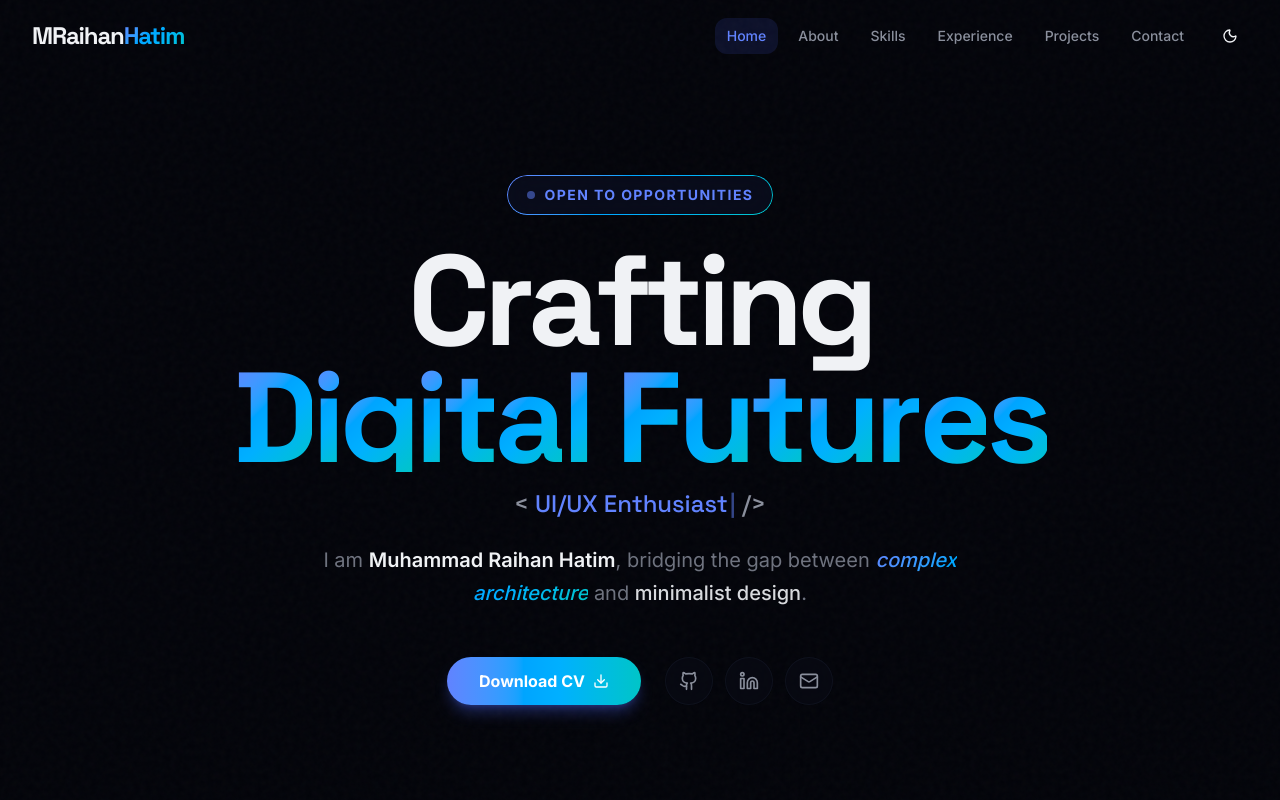
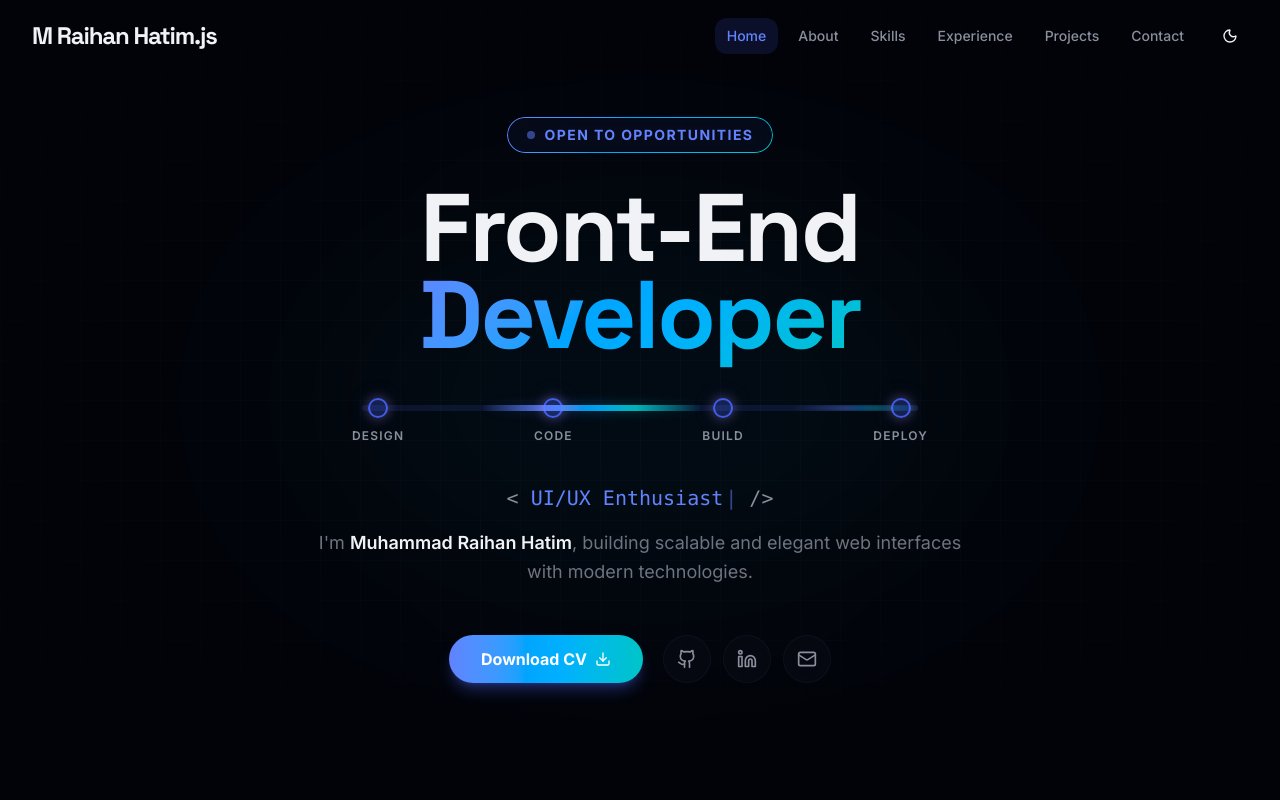
Before and after one commit to mraihanhatim04/Portfolio-FrontEnd, a React (Vite) app: page / in a window 1280 px wide. Shown: the top 800 px of the page. Built offline with nearby package versions, Linux system fonts and the light colour scheme.

Commit message:
redesign hero section

```diff
--- a/src/components/hero.tsx
+++ b/src/components/hero.tsx
@@ -1,26 +1,19 @@
-import { animated, useSpring, useTrail, config } from "@react-spring/web"
 import { Button } from "@/components/ui/button"
-import { Download, Github, Linkedin, Mail  } from "lucide-react"
-import { useState, useEffect, useMemo } from "react"
+import { Download, Github, Linkedin, Mail } from "lucide-react"
+import { useState, useEffect } from "react"
 
 const roles = ["Front-End Developer", "UI/UX Enthusiast", "React Specialist", "Web Architect"]
 
 export function Hero() {
-  const [coords, setCoords] = useState({ x: 0, y: 0 })
   const [roleIndex, setRoleIndex] = useState(0)
   const [displayText, setDisplayText] = useState("")
   const [isDeleting, setIsDeleting] = useState(false)
+  const [isVisible, setIsVisible] = useState(false)
 
-  // Mouse parallax
+  // Entrance animation
   useEffect(() => {
-    const handleMouseMove = (e: MouseEvent) => {
-      setCoords({
-        x: (e.clientX / window.innerWidth - 0.5) * 40,
-        y: (e.clientY / window.innerHeight - 0.5) * 40,
-      })
-    }
-    window.addEventListener("mousemove", handleMouseMove)
-    return () => window.removeEventListener("mousemove", handleMouseMove)
+    const timer = setTimeout(() => setIsVisible(true), 100)
+    return () => clearTimeout(timer)
   }, [])
 
   // Typewriter effect
@@ -46,239 +39,142 @@ export function Hero() {
     return () => clearTimeout(timeout)
   }, [displayText, isDeleting, roleIndex])
 
-  // Parallax springs
-  const parallaxSpring = useSpring({
-    x: coords.x,
-    y: coords.y,
-    config: { mass: 1, tension: 120, friction: 60 },
-  })
-
-  // Content trail animation
-  const content = [
-    { type: "badge" },
-    { type: "heading" },
-    { type: "typewriter" },
-    { type: "description" },
-    { type: "ctas" },
-  ]
-
-  const trail = useTrail(content.length, {
-    from: { opacity: 0, y: 50, scale: 0.96 },
-    to: { opacity: 1, y: 0, scale: 1 },
-    config: config.gentle,
-    delay: 400,
-  })
-
-  // Animated orbs
-  const orb1 = useSpring({
-    from: { x: 0, y: 0, scale: 1 },
-    to: async (next) => {
-      while (true) {
-        await next({ x: 60, y: 40, scale: 1.15 })
-        await next({ x: 0, y: 0, scale: 1 })
-      }
-    },
-    config: { duration: 10000 },
-  })
-
-  const orb2 = useSpring({
-    from: { x: 0, y: 0, scale: 1 },
-    to: async (next) => {
-      while (true) {
-        await next({ x: -60, y: -50, scale: 1.25 })
-        await next({ x: 0, y: 0, scale: 1 })
-      }
-    },
-    config: { duration: 13000 },
-  })
-
-  const orb3 = useSpring({
-    from: { x: 0, y: 0, scale: 1 },
-    to: async (next) => {
-      while (true) {
-        await next({ x: 30, y: -30, scale: 1.1 })
-        await next({ x: -20, y: 20, scale: 0.95 })
-        await next({ x: 0, y: 0, scale: 1 })
-      }
-    },
-    config: { duration: 15000 },
-  })
-
-  // Heading letters for stagger animation
-  const headingLine1 = "Crafting"
-  const headingLine2 = "Digital Futures"
-  const letters1 = useMemo(() => headingLine1.split(""), [])
-  const letters2 = useMemo(() => headingLine2.split(""), [])
-
-  const letterTrail1 = useTrail(letters1.length, {
-    from: { opacity: 0, y: 30 },
-    to: { opacity: 1, y: 0 },
-    config: { tension: 200, friction: 20 },
-    delay: 600,
-  })
-
-  const letterTrail2 = useTrail(letters2.length, {
-    from: { opacity: 0, y: 30 },
-    to: { opacity: 1, y: 0 },
-    config: { tension: 200, friction: 20 },
-    delay: 900,
-  })
-
-  // Particles
-  const particles = useMemo(
-    () =>
-      Array.from({ length: 30 }, (_, i) => ({
-        id: i,
-        left: `${Math.random() * 100}%`,
-        top: `${Math.random() * 100}%`,
-        size: 2 + Math.random() * 3,
-        delay: Math.random() * 12,
-        duration: 8 + Math.random() * 10,
-      })),
-    []
-  )
-
   return (
     <section
       id="hero"
-      className="noise-bg relative flex min-h-screen flex-col items-center justify-center overflow-hidden"
+      className="relative flex min-h-screen flex-col items-center justify-center overflow-hidden bg-background"
     >
-      {/* Grid Layer */}
-      <animated.div
-        style={{
-          transform: parallaxSpring.x.to(
-            (x) => `translate3d(${x * 0.2}px, ${parallaxSpring.y.get() * 0.2}px, 0)`
-          ),
-        }}
-        className="grid-background absolute inset-0 -z-20 opacity-50"
+      {/* Subtle Grid Overlay */}
+      <div className="grid-background absolute inset-0 opacity-50" />
+
+      {/* Subtle Accent Ambient Glow */}
+      <div className="absolute top-1/2 left-1/2 -translate-x-1/2 -translate-y-1/2 w-[800px] h-[400px] rounded-full opacity-[0.06] blur-[120px]"
+        style={{ background: "radial-gradient(ellipse, var(--accent) 0%, var(--accent-secondary) 50%, transparent 70%)" }}
       />
 
-      {/* Glowing Orbs */}
-      <div className="absolute inset-0 -z-10">
-        <animated.div
-          style={{
-            transform: orb1.x.to(
-              (x) => `translate3d(${x}px, ${orb1.y.get()}px, 0) scale(${orb1.scale.get()})`
-            ),
-          }}
-          className="absolute -top-[10%] -left-[5%] h-[50%] w-[50%] rounded-full bg-[oklch(0.55_0.28_270/0.15)] blur-[120px]"
-        />
-        <animated.div
-          style={{
-            transform: orb2.x.to(
-              (x) => `translate3d(${x}px, ${orb2.y.get()}px, 0) scale(${orb2.scale.get()})`
-            ),
-          }}
-          className="absolute -bottom-[15%] -right-[10%] h-[55%] w-[55%] rounded-full bg-[oklch(0.65_0.20_195/0.12)] blur-[140px]"
-        />
-        <animated.div
-          style={{
-            transform: orb3.x.to(
-              (x) => `translate3d(${x}px, ${orb3.y.get()}px, 0) scale(${orb3.scale.get()})`
-            ),
-          }}
-          className="absolute top-[20%] right-[15%] h-[35%] w-[35%] rounded-full bg-[oklch(0.60_0.24_300/0.10)] blur-[100px]"
-        />
+      {/* Main Content */}
+      <div className="container relative z-10 mx-auto px-4 text-center sm:px-6 lg:px-8">
+        <div className="mx-auto max-w-4xl">
+
+          {/* Status Badge */}
+          <div
+            className={`mb-8 flex justify-center transition-all duration-700 ${
+              isVisible ? "opacity-100 translate-y-0" : "opacity-0 translate-y-6"
+            }`}
+          >
+            <div className="gradient-border inline-flex items-center gap-2.5 rounded-full bg-accent/5 px-5 py-2 text-sm font-bold tracking-widest text-accent backdrop-blur-md">
+              <span className="h-2 w-2 rounded-full bg-accent animate-pulse" />
+              OPEN TO OPPORTUNITIES
+            </div>
           </div>
 
-      {/* Floating Particles */}
-      <div className="absolute inset-0 -z-5 overflow-hidden pointer-events-none">
-        {particles.map((p) => (
+          {/* Big Bold Headline */}
+          <h1
+            className={`text-5xl font-[800] tracking-tight text-foreground font-[family-name:var(--font-display)] sm:text-6xl md:text-7xl lg:text-8xl leading-[0.9] transition-all duration-700 delay-150 ${
+              isVisible ? "opacity-100 translate-y-0" : "opacity-0 translate-y-8"
+            }`}
+          >
+            Front-End
+            <br />
+            <span className="gradient-text">
+              Developer
+            </span>
+          </h1>
+
+          {/* ── Pipeline Animation ── */}
           <div
-            key={p.id}
-            className="absolute rounded-full bg-accent/40 animate-particle"
+            className={`my-10 mx-auto max-w-xl transition-all duration-700 delay-300 ${
+              isVisible ? "opacity-100 translate-y-0" : "opacity-0 translate-y-6"
+            }`}
+          >
+            {/* Pipeline Container */}
+            <div className="relative">
+              {/* Pipeline Nodes */}
+              <div className="flex items-center justify-between relative z-10">
+                {["Design", "Code", "Build", "Deploy"].map((label) => (
+                  <div key={label} className="flex flex-col items-center gap-2.5">
+                    <div
+                      className="h-5 w-5 rounded-full border-2 border-accent/60 bg-accent/20 transition-all duration-300"
                       style={{
-              left: p.left,
-              top: p.top,
-              width: p.size,
-              height: p.size,
-              animationDelay: `${p.delay}s`,
-              animationDuration: `${p.duration}s`,
+                        boxShadow: "0 0 12px rgba(var(--accent-rgb),0.4), 0 0 24px rgba(var(--accent-rgb),0.15)",
                       }}
                     />
+                    <span className="text-[10px] font-semibold tracking-widest uppercase text-muted-foreground sm:text-xs">
+                      {label}
+                    </span>
+                  </div>
                 ))}
               </div>
 
-      {/* Floating Geometric Elements */}
-      <div className="pointer-events-none absolute inset-0 -z-5 overflow-hidden">
-        {[...Array(6)].map((_, i) => (
+              {/* The Pipe */}
+              <div className="absolute top-[7px] left-[10px] right-[10px] z-0">
+                {/* Pipe body */}
+                <div className="h-[6px] w-full rounded-full bg-accent/10" />
+                {/* Water flow - stream 1 */}
+                <div className="absolute inset-0 h-[6px] overflow-hidden rounded-full">
                   <div
-            key={i}
-            className="absolute border border-accent/15 animate-float opacity-10"
+                    className="h-full w-[40%] rounded-full animate-pipeline-flow"
                     style={{
-              left: `${15 + i * 15}%`,
-              top: `${20 + i * 10}%`,
-              width: `${20 + i * 12}px`,
-              height: `${20 + i * 12}px`,
-              borderRadius: i % 3 === 0 ? "50%" : i % 3 === 1 ? "4px" : "30%",
-              animationDelay: `${i * 1.5}s`,
-              animationDuration: `${6 + i * 2}s`,
+                      background: "linear-gradient(90deg, transparent 0%, var(--accent) 30%, var(--accent-secondary) 70%, transparent 100%)",
+                      filter: "blur(0.5px)",
+                      opacity: 0.9,
                     }}
                   />
-        ))}
+                </div>
+                {/* Water flow - stream 2 (delayed, subtle) */}
+                <div className="absolute inset-0 h-[6px] overflow-hidden rounded-full">
+                  <div
+                    className="h-full w-[25%] rounded-full animate-pipeline-flow-delayed"
+                    style={{
+                      background: "linear-gradient(90deg, transparent 0%, var(--accent) 40%, var(--accent-secondary) 60%, transparent 100%)",
+                      filter: "blur(2px)",
+                      opacity: 0.4,
+                    }}
+                  />
+                </div>
+                {/* Pipe glow */}
+                <div
+                  className="absolute inset-0 h-[10px] -top-[2px] rounded-full animate-pipeline-flow opacity-20"
+                  style={{
+                    background: "linear-gradient(90deg, transparent, var(--accent), var(--accent-secondary), transparent)",
+                    filter: "blur(6px)",
+                    width: "40%",
+                  }}
+                />
+              </div>
+            </div>
           </div>
 
-      {/* Main Content */}
-      <div className="container relative z-20 mx-auto px-4 text-center sm:px-6 lg:px-8 pt-20">
-        <div className="mx-auto max-w-5xl">
-          {/* Badge */}
-          <animated.div style={trail[0]} className="mb-8 flex justify-center">
-            <div className="gradient-border inline-flex items-center gap-2.5 rounded-full bg-accent/5 px-5 py-2.5 text-sm font-bold tracking-widest text-accent backdrop-blur-md">
-              <span className="h-2 w-2 rounded-full bg-accent animate-pulse" />
-              <span>OPEN TO OPPORTUNITIES</span>
-            </div>
-          </animated.div>
-
-          {/* Kinetic Heading */}
-          <animated.div style={trail[1]} className="mb-4">
-            <h1 className="text-6xl font-[800] tracking-tighter font-[family-name:var(--font-display)] sm:text-7xl md:text-8xl lg:text-9xl leading-[0.85]">
-              <span className="block">
-                {letterTrail1.map((style, i) => (
-                  <animated.span key={i} style={style} className="inline-block">
-                    {letters1[i] === " " ? "\u00A0" : letters1[i]}
-                  </animated.span>
-                ))}
-              </span>
-              <span className="block mt-2">
-                {letterTrail2.map((style, i) => (
-                  <animated.span
-                    key={i}
-                    style={style}
-                    className="inline-block gradient-text"
+          {/* Typewriter Role */}
+          <div
+            className={`mb-4 transition-all duration-700 delay-[400ms] ${
+              isVisible ? "opacity-100 translate-y-0" : "opacity-0 translate-y-6"
+            }`}
           >
-                    {letters2[i] === " " ? "\u00A0" : letters2[i]}
-                  </animated.span>
-                ))}
-              </span>
-            </h1>
-          </animated.div>
-
-          {/* Typewriter Role */}
-          <animated.div style={trail[2]} className="mb-6 flex justify-center">
-            <span className="text-xl text-muted-foreground font-medium font-[family-name:var(--font-display)] sm:text-2xl">
+            <span className="text-lg text-muted-foreground font-mono sm:text-xl">
               {"< "}
               <span className="text-accent">{displayText}</span>
               <span className="animate-pulse text-accent ml-0.5">|</span>
               {" />"}
             </span>
-          </animated.div>
+          </div>
 
-          {/* Description */}
-          <animated.p
-            style={trail[3]}
-            className="mx-auto mb-12 max-w-2xl text-lg text-muted-foreground/80 sm:text-xl leading-relaxed"
+          {/* Subheading */}
+          <p
+            className={`mx-auto mb-12 max-w-2xl text-base text-muted-foreground/80 sm:text-lg leading-relaxed transition-all duration-700 delay-500 ${
+              isVisible ? "opacity-100 translate-y-0" : "opacity-0 translate-y-6"
+            }`}
           >
-            I am{" "}
+            I'm{" "}
             <span className="text-foreground font-semibold">Muhammad Raihan Hatim</span>,
-            bridging the gap between{" "}
-            <span className="gradient-text font-medium italic">complex architecture</span>{" "}
-            and <span className="text-foreground/90 font-medium">minimalist design</span>.
-          </animated.p>
+            building scalable and elegant web interfaces with modern technologies.
+          </p>
 
           {/* CTAs */}
-          <animated.div
-            style={trail[4]}
-            className="flex flex-col items-center justify-center gap-6 sm:flex-row"
+          <div
+            className={`flex flex-col items-center justify-center gap-5 sm:flex-row transition-all duration-700 delay-[600ms] ${
+              isVisible ? "opacity-100 translate-y-0" : "opacity-0 translate-y-6"
+            }`}
           >
             <Button
               size="lg"
@@ -311,7 +207,8 @@ export function Hero() {
                 </a>
               ))}
             </div>
-          </animated.div>
+          </div>
+
         </div>
       </div>
 
--- a/src/components/navbar.tsx
+++ b/src/components/navbar.tsx
@@ -64,8 +64,7 @@ export function Navbar() {
           href="#hero"
           className="group relative text-xl font-bold tracking-tighter font-[family-name:var(--font-display)] sm:text-2xl"
         >
-          <span className="transition-colors group-hover:text-accent">MRaihan</span>
-          <span className="gradient-text">Hatim</span>
+          <span className="transition-colors group-hover:text-accent">M Raihan Hatim.js</span>
           <span className="absolute -bottom-1 left-0 h-0.5 w-0 bg-gradient-to-r from-accent to-[var(--accent-secondary)] transition-all duration-300 group-hover:w-full" />
         </a>
 
--- a/src/components/projects.tsx
+++ b/src/components/projects.tsx
@@ -112,18 +112,16 @@ export function Projects() {
           initial="hidden"
           whileInView="visible"
           viewport={{ once: true, margin: "-100px" }}
-          className="mx-auto max-w-6xl grid gap-6 grid-cols-1 sm:grid-cols-2 lg:grid-cols-6"
+          className="mx-auto max-w-6xl grid gap-6 grid-cols-1 sm:grid-cols-2"
         >
           {projects.map((project, index) => {
-            // Featured projects span 4 cols, regular span 3 or 2
             const isFeatured = project.featured
-            const colSpan = isFeatured ? "lg:col-span-4" : "lg:col-span-3"
 
             return (
               <motion.div
                 key={index}
                 variants={cardVariants}
-                className={`group relative ${colSpan} sm:col-span-1 ${isFeatured ? 'sm:col-span-1' : ''}`}
+                className={`group relative`}
               >
                 <div className="relative h-full glass-card rounded-2xl overflow-hidden transition-all duration-500 hover:border-accent/30 hover:glow-sm">
                   {/* Image */}
--- a/src/index.css
+++ b/src/index.css
@@ -168,6 +168,7 @@ html {
   padding: 1px;
   background: linear-gradient(135deg, var(--accent), var(--accent-secondary));
   -webkit-mask: linear-gradient(#fff 0 0) content-box, linear-gradient(#fff 0 0);
+  mask: linear-gradient(#fff 0 0) content-box, linear-gradient(#fff 0 0);
   -webkit-mask-composite: xor;
   mask-composite: exclude;
   pointer-events: none;
@@ -254,6 +255,19 @@ html {
   animation: spin-slow 20s linear infinite;
 }
 
+@keyframes pipeline-flow {
+  0% { transform: translateX(-100%); }
+  100% { transform: translateX(400%); }
+}
+.animate-pipeline-flow {
+  animation: pipeline-flow 5s ease-in-out infinite;
+}
+
+.animate-pipeline-flow-delayed {
+  animation: pipeline-flow 7s ease-in-out infinite;
+  animation-delay: 2s;
+}
+
 @keyframes orbit {
   from { transform: rotate(0deg) translateX(var(--orbit-radius, 120px)) rotate(0deg); }
   to { transform: rotate(360deg) translateX(var(--orbit-radius, 120px)) rotate(-360deg); }
```
Also changed, not shown: redesign.txt (deleted). Lines whose indentation alone changed are shown as unchanged.
